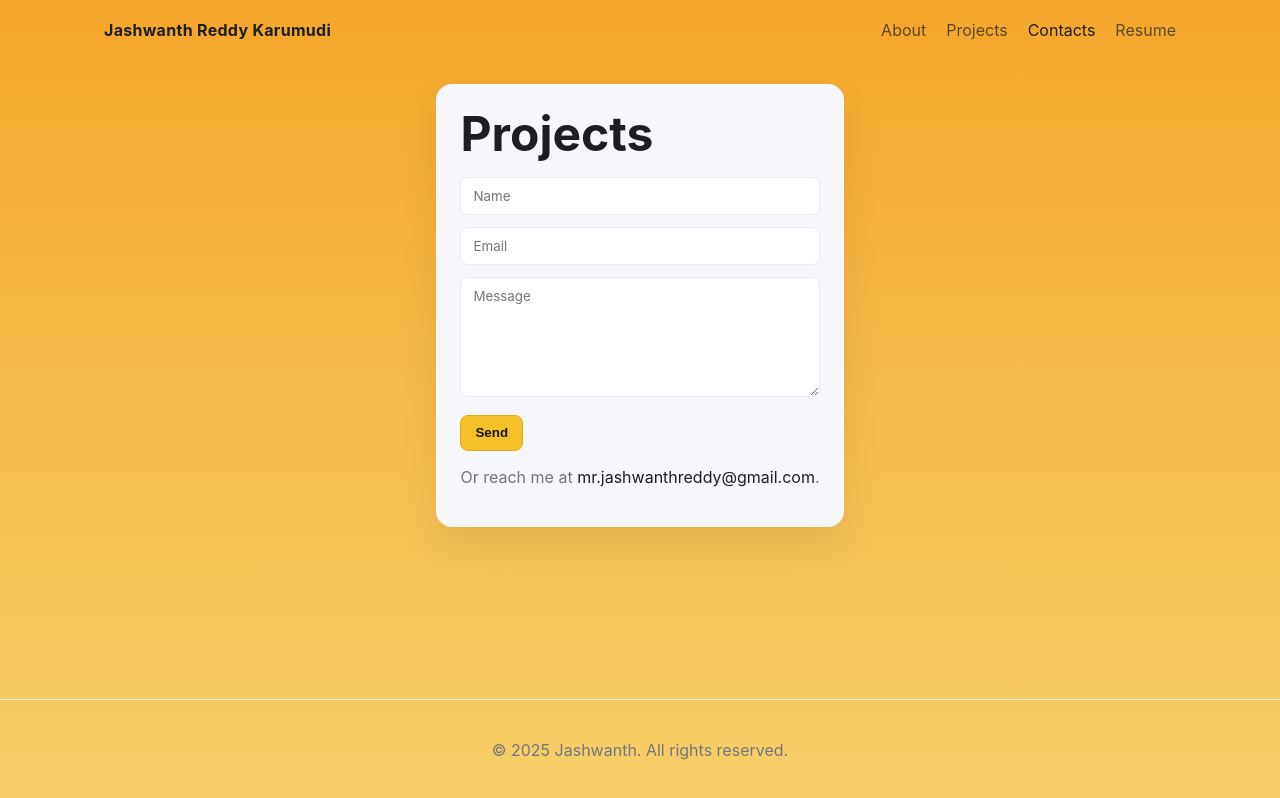
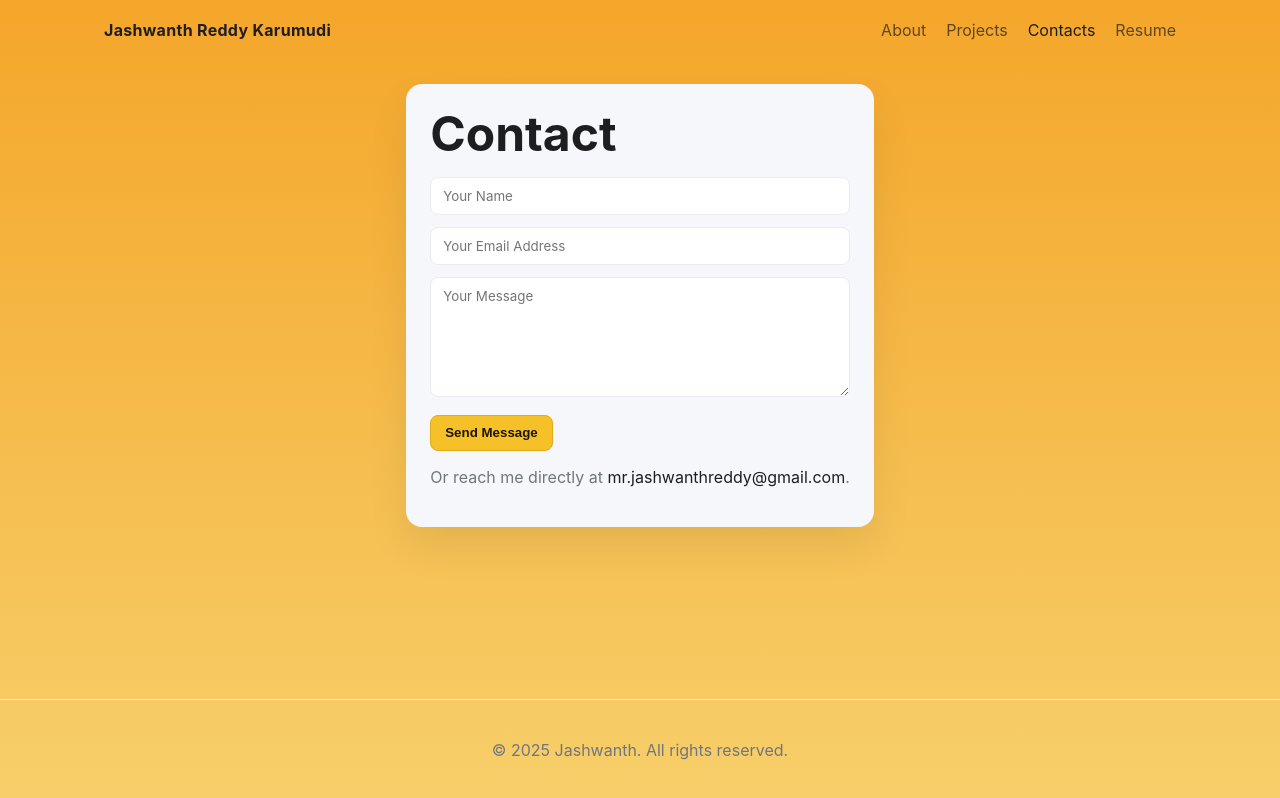
Before and after one commit to mrjashwanthreddy/portfolio, a React (Vite) app: page /contact in a window 1280 px wide. Built offline with nearby package versions, Linux system fonts and the light colour scheme.

Commit message:
Add email sending to contact form with EmailJS
Integrated @emailjs/browser to enable sending messages from the contact form. Added form state management, submission handling, and user feedback for success or error. Updated dependencies in package.json and package-lock.json to include EmailJS.

```diff
--- a/package.json
+++ b/package.json
@@ -14,6 +14,7 @@
     "vite": "^7.1.7"
   },
   "dependencies": {
+    "@emailjs/browser": "^4.4.1",
     "@types/react": "^19.2.2",
     "@types/react-dom": "^19.2.1",
     "react": "^19.2.0",
--- a/src/modules/contact/ContactPage.tsx
+++ b/src/modules/contact/ContactPage.tsx
@@ -1,19 +1,106 @@
+import { useState } from 'react'
+import emailjs from '@emailjs/browser'
 import { links } from '../../data/site'
 
 export function ContactPage() {
+  const [formData, setFormData] = useState({ name: '', email: '', message: '' })
+  const [isSubmitting, setIsSubmitting] = useState(false)
+  const [submitStatus, setSubmitStatus] = useState<'idle' | 'success' | 'error'>('idle')
+
   const email = links.find((l) => l.href.startsWith('mailto:'))?.href ?? 'mailto:jashwanth@example.com'
+
+  const handleSubmit = async (e: React.FormEvent) => {
+    e.preventDefault()
+    setIsSubmitting(true)
+    setSubmitStatus('idle')
+
+    try {
+      // EmailJS configuration - you'll need to replace these with your actual values
+      const serviceId = 'service_ez7z5gt' // Replace with your EmailJS service ID
+      const templateId = 'template_g864rbd' // Replace with your EmailJS template ID
+      const publicKey = 'h-w7zOw4QZ4zMY7K7' // Replace with your EmailJS public key
+
+      await emailjs.send(serviceId, templateId, {
+        from_name: formData.name,
+        from_email: formData.email,
+        message: formData.message,
+        to_email: 'mr.jashwanthreddy@gmail.com'
+      }, publicKey)
+
+      setSubmitStatus('success')
+      setFormData({ name: '', email: '', message: '' })
+    } catch (error) {
+      console.error('EmailJS error:', error)
+      setSubmitStatus('error')
+    } finally {
+      setIsSubmitting(false)
+    }
+  }
+
+  const handleChange = (e: React.ChangeEvent<HTMLInputElement | HTMLTextAreaElement>) => {
+    setFormData(prev => ({
+      ...prev,
+      [e.target.name]: e.target.value
+    }))
+  }
+
   return (
     <section className="contact-wrap">
-      <h1>Projects</h1>
-      <form className="form" onSubmit={(e) => e.preventDefault()}>
-        <input className="input" type="text" placeholder="Name" aria-label="Name" />
-        <input className="input" type="email" placeholder="Email" aria-label="Email" />
-        <textarea className="textarea" placeholder="Message" aria-label="Message" />
+      <h1>Contact</h1>
+      <form className="form" onSubmit={handleSubmit}>
+        <input
+          className="input"
+          type="text"
+          name="name"
+          placeholder="Your Name"
+          aria-label="Name"
+          value={formData.name}
+          onChange={handleChange}
+          required
+        />
+        <input
+          className="input"
+          type="email"
+          name="email"
+          placeholder="Your Email Address"
+          aria-label="Email"
+          value={formData.email}
+          onChange={handleChange}
+          required
+        />
+        <textarea
+          className="textarea"
+          name="message"
+          placeholder="Your Message"
+          aria-label="Message"
+          value={formData.message}
+          onChange={handleChange}
+          required
+        />
         <div className="send-row">
-          <button className="btn btn-primary" type="submit">Send</button>
+          <button
+            className="btn btn-primary"
+            type="submit"
+            disabled={isSubmitting}
+          >
+            {isSubmitting ? 'Sending...' : 'Send Message'}
+          </button>
         </div>
+
+        {submitStatus === 'success' && (
+          <p style={{ color: 'green', marginTop: '12px' }}>
+            ✅ Message sent successfully! I'll get back to you soon.
+          </p>
+        )}
+
+        {submitStatus === 'error' && (
+          <p style={{ color: 'red', marginTop: '12px' }}>
+            ❌ Failed to send message. Please try again or email me directly.
+          </p>
+        )}
       </form>
-      <p style={{ marginTop: 16 }}>Or reach me at <a href={email}>{email.replace('mailto:', '')}</a>.</p>
+
+      <p style={{ marginTop: 16 }}>Or reach me directly at <a href={email}>{email.replace('mailto:', '')}</a>.</p>
     </section>
   )
 }
```
Also changed, not shown: 1 other file (tests, documents, lock files or other folders).
